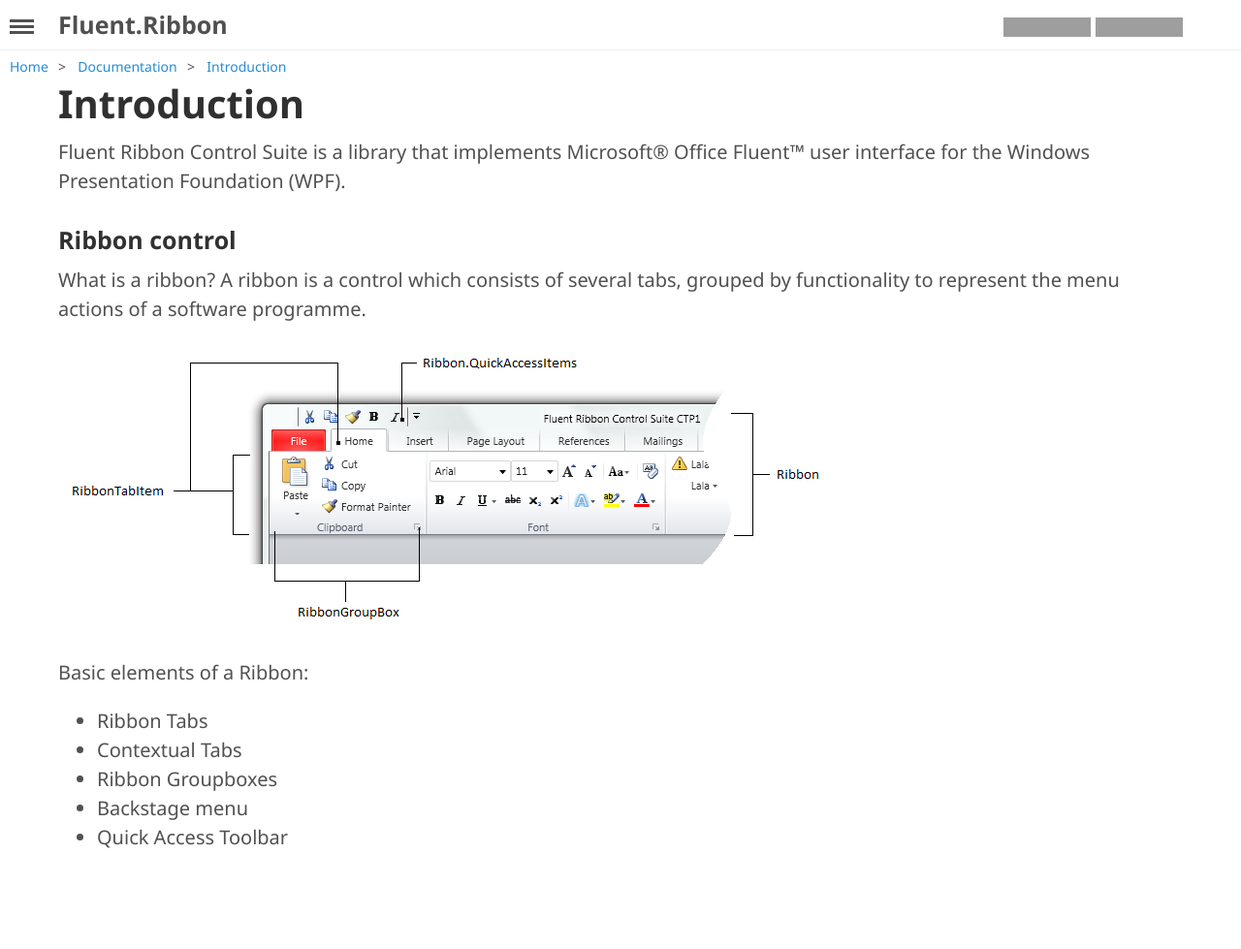
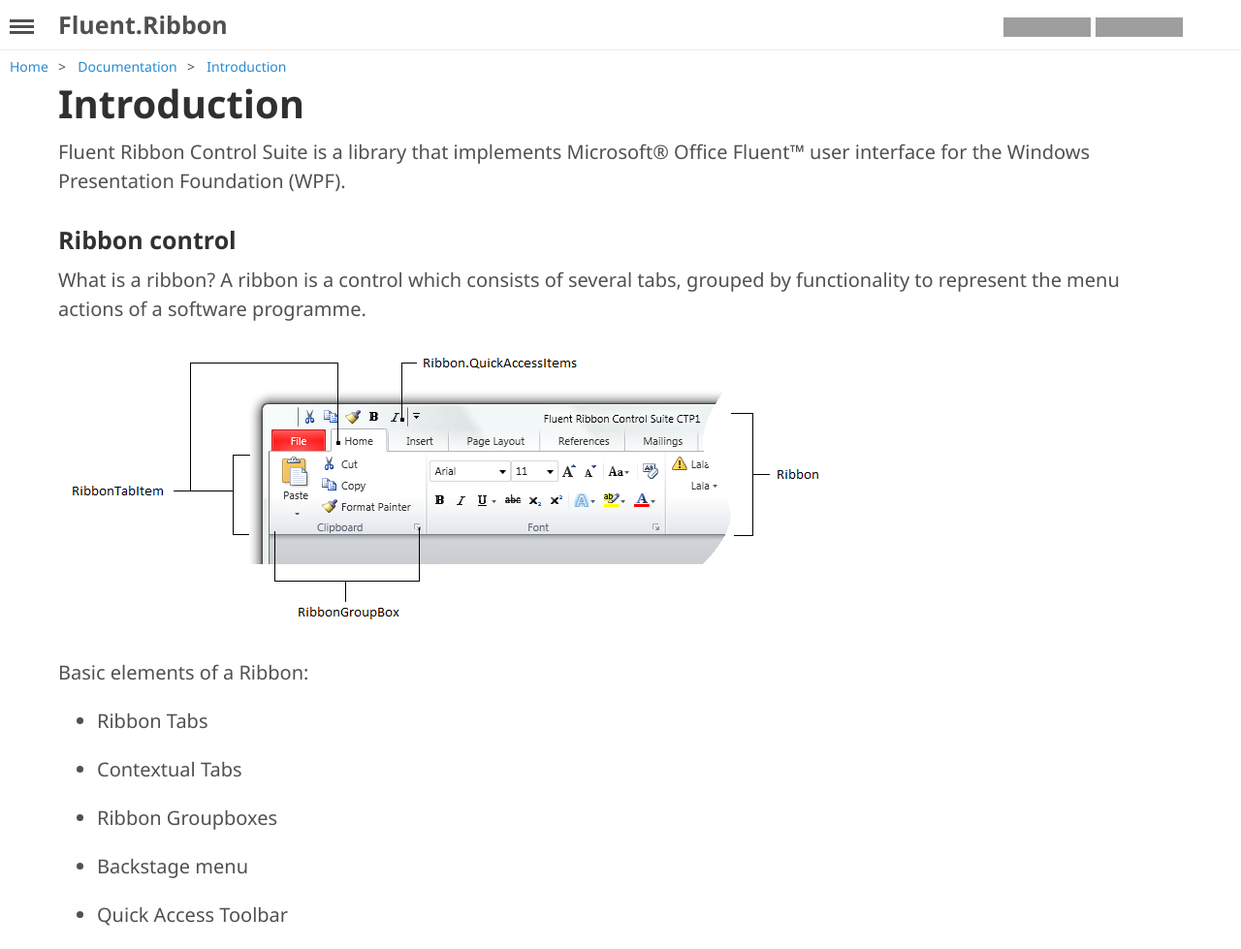
Before and after one commit to fluentribbon/fluentribbon.github.io, a Jekyll site: the page built from documentation/introduction.md, in a window 1280 px wide. Shown: the whole page at 97% size. Built offline with Jekyll 4.4.1, drawn with Linux system fonts in a browser that asks for light colours; before the commit the page ends 900 px from its top, so only the background shows below that; grey boxes are pictures that could not be loaded.

Commit message:
Improving css for lists

```diff
--- a/public/css/poole.css
+++ b/public/css/poole.css
@@ -114,6 +114,9 @@
 /* Lists */
 ul, ol, dl {
   margin-top: 0;
+}
+
+:not(li) > ul > li {
   margin-bottom: 1rem;
 }
 
```
